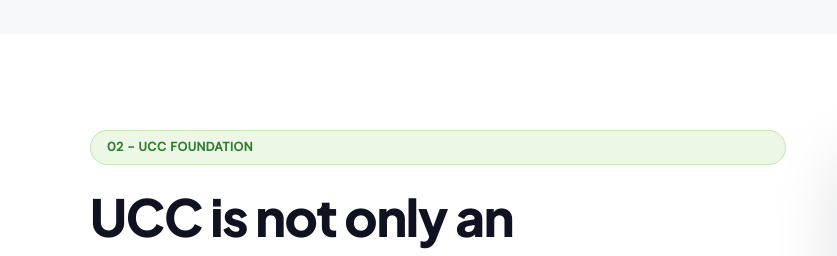
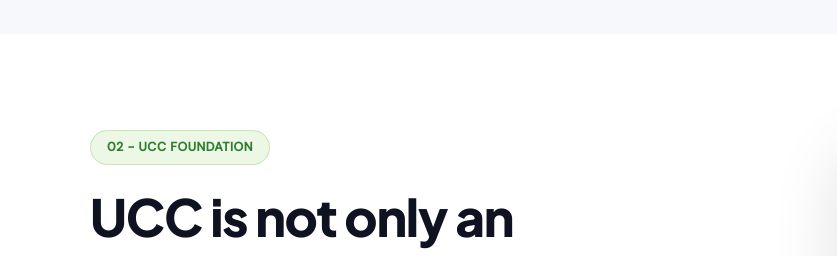
Before and after one commit to ahmadqmic/ucc, a plain HTML site: page index.html in a window 1280 px wide. Shown: the part 1900-2156 px from the top of the page, 0-837 px from the left. Drawn offline with Linux system fonts and the light colour scheme.

Commit message:
Update index.html

```diff
--- a/index.html
+++ b/index.html
@@ -111,7 +111,7 @@
 <section id="ucc" class="sec sec-l split-section">
   <div class="inner split-grid ucc-foundation-grid ucc-foundation-grid-balanced">
     <div class="split-copy">
-      <div class="sec-pill sec-pill-l">02 - UCC Foundation</div>
+      <div class="sec-pill sec-pill-l" style="width: fit-content; max-width: max-content; align-self: flex-start;">02 - UCC Foundation</div>
       <h2 class="sec-h sec-h-l">UCC is not only an application.<br/><span>It is an operations foundation.</span></h2>
       <p class="sec-p sec-p-l">UCC can act as the ministry gateway by integrating QMIC technology, existing ministry portals, field systems, sensors, cameras, assets, alerts, and operational workflows into one unified place.</p>
       <div class="feature-list">
```
